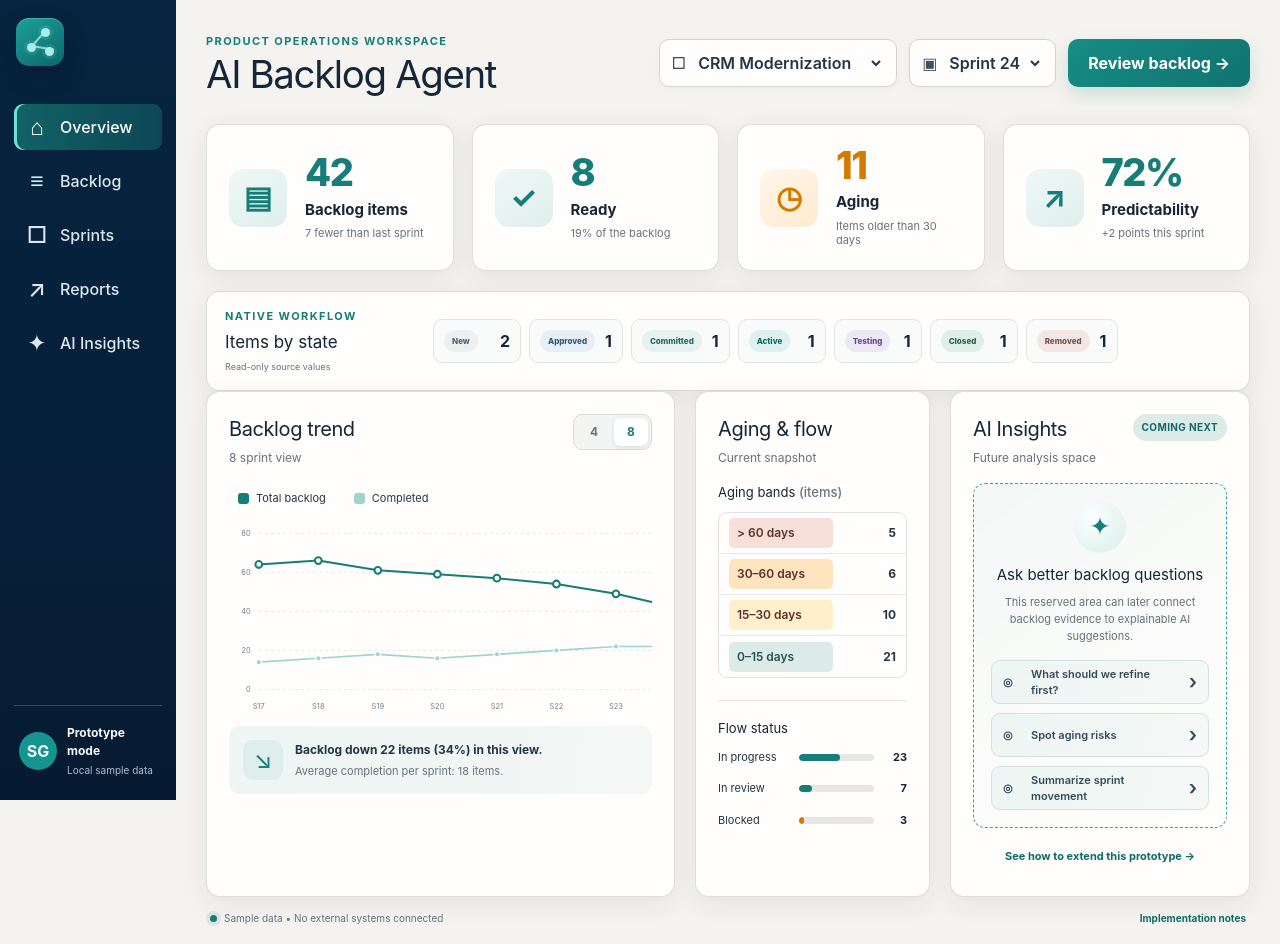
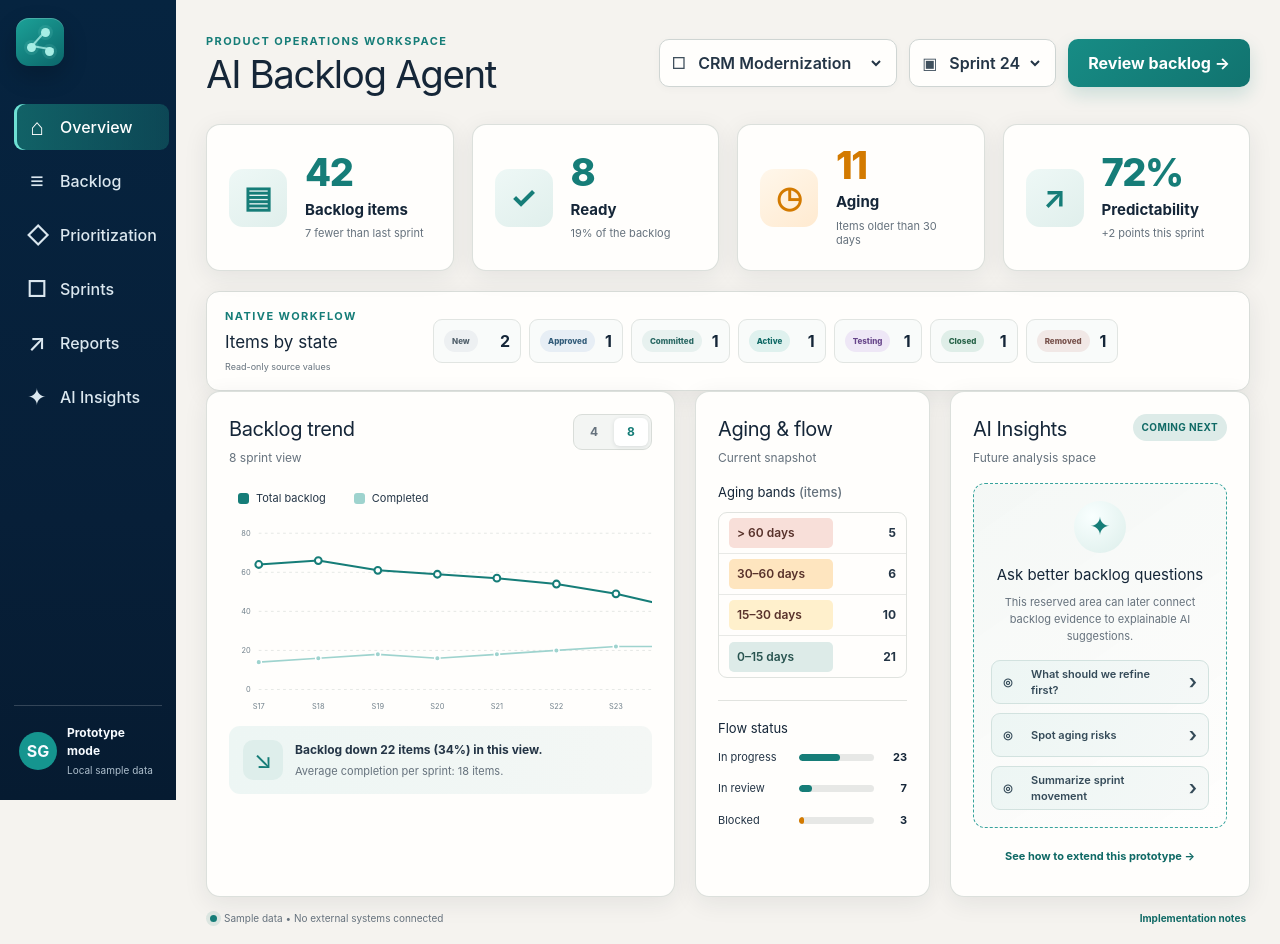
Before and after one commit to rhakka303/ai-backlog-agent-dashboard, a Next.js app: page / in a window 1280 px wide. Built offline with nearby package versions, Linux system fonts and the light colour scheme.

Commit message:
feat: activate Prioritization navigation (#15)

```diff
--- a/app/page.tsx
+++ b/app/page.tsx
@@ -1,6 +1,7 @@
 "use client";
 
 import { useMemo, useState } from "react";
+import PrioritizationView from "./PrioritizationView";
 
 type Snapshot = {
   label: string;
@@ -107,7 +108,7 @@ const projects: Project[] = sourceProjects.map((project, projectIndex) => ({
   items: project.items.map((item, itemIndex) => ({ ...item, state: nativeStates[(itemIndex + projectIndex * 2) % nativeStates.length] })),
 }));
 
-const navItems = ["Overview", "Backlog", "Sprints", "Reports", "AI Insights"];
+const navItems = ["Overview", "Backlog", "Prioritization", "Sprints", "Reports", "AI Insights"];
 
 function delta(current: number, previous: number) {
   return current - previous;
@@ -230,7 +231,7 @@ function TrendChart({
 }
 
 export default function Home() {
-  const [activeView, setActiveView] = useState<"overview" | "backlog" | "sprints">("overview");
+  const [activeView, setActiveView] = useState<"overview" | "backlog" | "prioritization" | "sprints">("overview");
   const [projectIndex, setProjectIndex] = useState(0);
   const [sprintIndex, setSprintIndex] = useState(7);
   const [range, setRange] = useState<4 | 8>(8);
@@ -332,10 +333,10 @@ export default function Home() {
         <nav>
           {navItems.map((item, index) => (
             <button key={item} className={(item.toLowerCase() === activeView) ? "nav-item active" : "nav-item"} onClick={() => {
-              if (item === "Overview" || item === "Backlog" || item === "Sprints") setActiveView(item.toLowerCase() as "overview" | "backlog" | "sprints");
+              if (item === "Overview" || item === "Backlog" || item === "Prioritization" || item === "Sprints") setActiveView(item.toLowerCase() as "overview" | "backlog" | "prioritization" | "sprints");
               else setNotice(`${item} is reserved for the next prototype increment.`);
             }}>
-              <span className="nav-glyph" aria-hidden="true">{["⌂", "≡", "□", "↗", "✦"][index]}</span>
+              <span className="nav-glyph" aria-hidden="true">{["⌂", "≡", "◇", "□", "↗", "✦"][index]}</span>
               <span>{item}</span>
             </button>
           ))}
@@ -350,7 +351,7 @@ export default function Home() {
         <header className="topbar">
           <div>
             <p className="eyebrow">Product operations workspace</p>
-            <h1>{activeView === "overview" ? "AI Backlog Agent" : activeView === "backlog" ? "Backlog" : "Sprints"}</h1>
+            <h1>{activeView === "overview" ? "AI Backlog Agent" : activeView === "backlog" ? "Backlog" : activeView === "prioritization" ? "Prioritization" : "Sprints"}</h1>
           </div>
           <div className="topbar-actions">
             <label className="select-control">
@@ -360,7 +361,7 @@ export default function Home() {
                 {projects.map((item, index) => <option key={item.name} value={index}>{item.name}</option>)}
               </select>
             </label>
-            {activeView !== "backlog" && <label className="select-control sprint-select">
+            {(activeView === "overview" || activeView === "sprints") && <label className="select-control sprint-select">
               <span className="sr-only">Sprint snapshot</span>
               <span aria-hidden="true">▣</span>
               <select value={sprintIndex} onChange={(event) => { setSprintIndex(Number(event.target.value)); setNotice("Sprint snapshot updated"); }}>
@@ -443,7 +444,7 @@ export default function Home() {
         <footer className="prototype-footer">
           <span><i /> Sample data • No external systems connected</span>
           <button onClick={() => setGuideOpen(true)}>Implementation notes</button>
-        </footer></> : activeView === "backlog" ? <section className="backlog-workspace" aria-label={`${project.name} backlog`}>
+        </footer></> : activeView === "prioritization" ? <PrioritizationView projectName={project.name} items={project.items} /> : activeView === "backlog" ? <section className="backlog-workspace" aria-label={`${project.name} backlog`}>
           <div className="backlog-intro">
             <div><p className="eyebrow">{project.shortName} delivery inventory</p><h2>Refine with evidence, not instinct</h2><p>Search, sort, and inspect representative sample items. Readiness is based on visible evidence.</p></div>
             <span className="sample-badge">Sample data</span>
```
